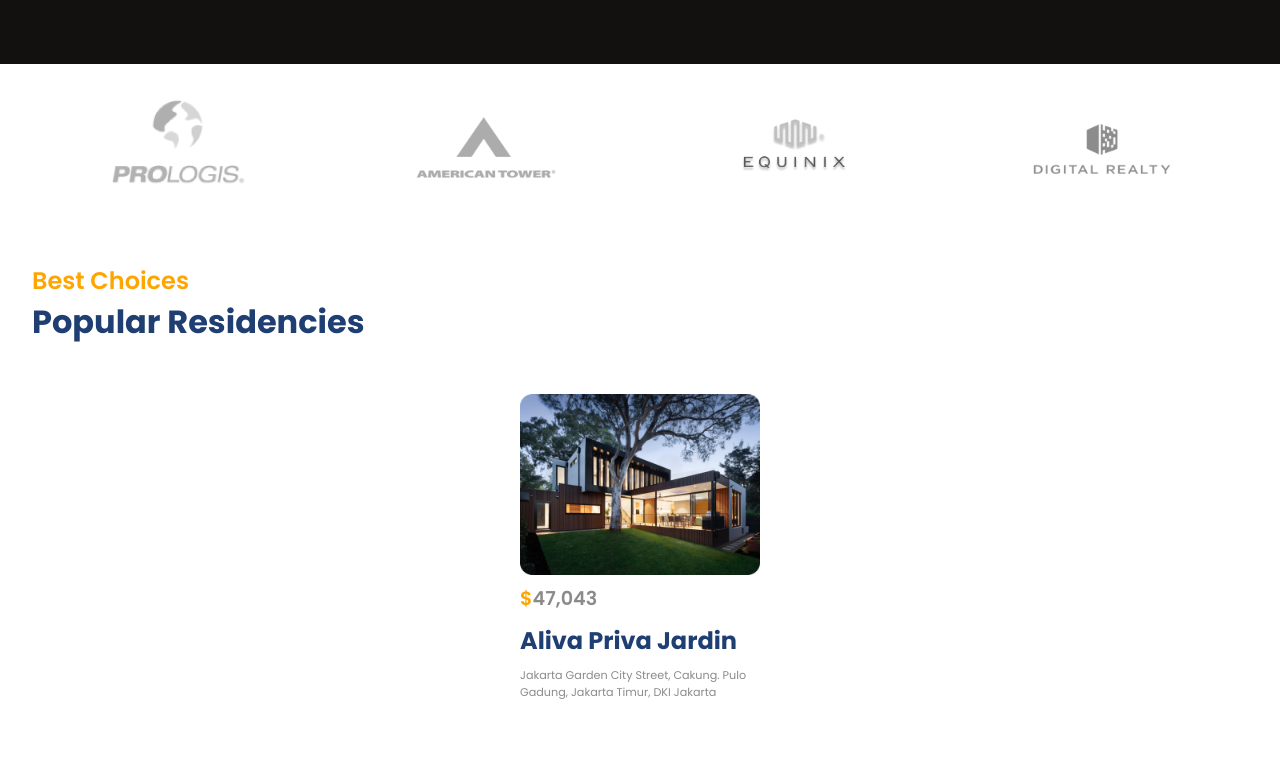
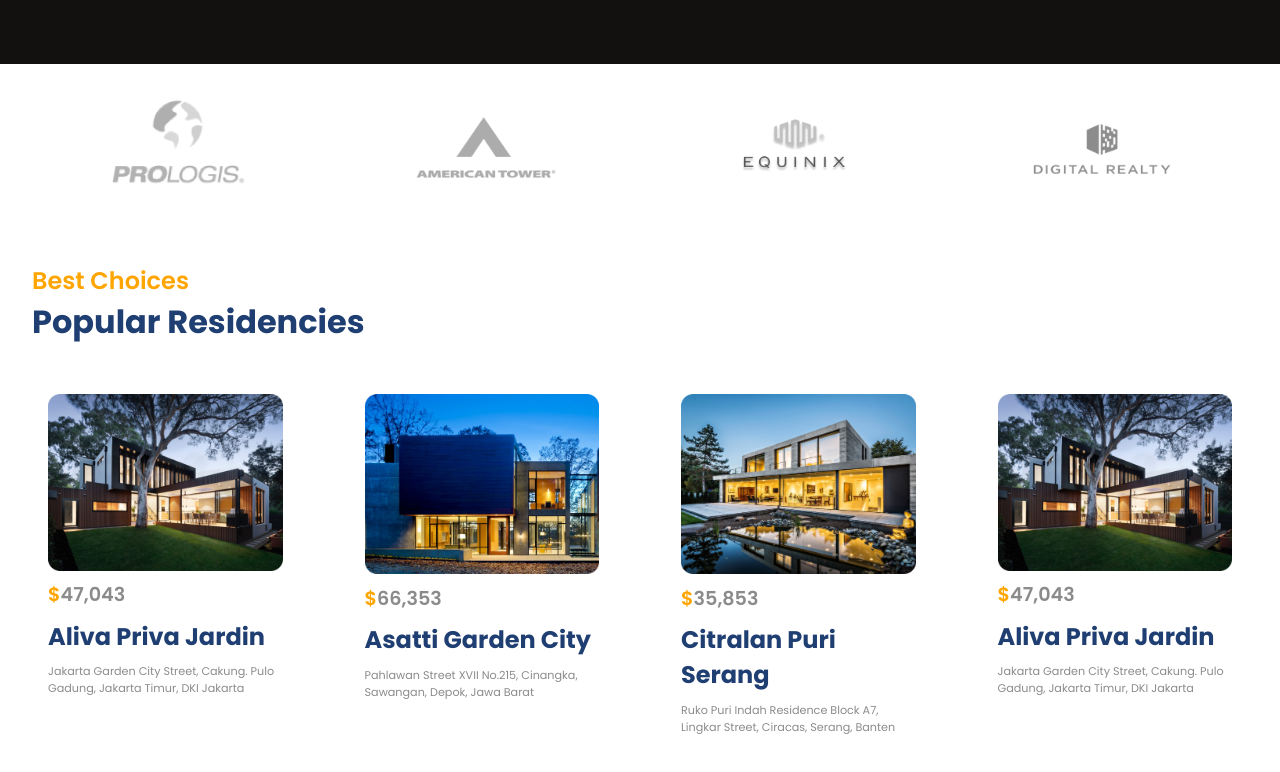
Before and after one commit to noahnoahnoahtran/Web_Dev, a React (Create React App) app in the folder Website/8_real_estate/: page / in a window 1280 px wide. Shown: the part 663-1435 px from the top of the page. Built offline with nearby package versions, Linux system fonts and the light colour scheme.

Commit message:
feat(residencies): add slider settings

```diff
--- a/Website/8_real_estate/src/components/Residencies/Residencies.jsx
+++ b/Website/8_real_estate/src/components/Residencies/Residencies.jsx
@@ -3,6 +3,7 @@ import { Swiper, SwiperSlide, useSwiper } from "swiper/react";
 import "./Residencies.css";
 import "swiper/css";
 import data from "../../utils/slider.json";
+import { sliderSettings } from "../../utils/common";
 
 function Residencies() {
   return (
@@ -12,7 +13,7 @@ function Residencies() {
           <span className="orangeText">Best Choices</span>
           <span className="primaryText">Popular Residencies</span>
         </div>
-        <Swiper>
+        <Swiper {...sliderSettings}>
           {data.map((card, i) => (
             <SwiperSlide key={i}>
               <div className="flexColStart r-card">
--- /dev/null
+++ b/Website/8_real_estate/src/utils/common.js
@@ -0,0 +1,18 @@
+export const sliderSettings = {
+  slidesPerView: 1,
+  spaceBetween: 50,
+  breakpoints: {
+    480: {
+      slidesPerView: 1,
+    },
+    600: {
+      slidesPerView: 2,
+    },
+    750: {
+      slidesPerView: 3,
+    },
+    1100: {
+      slidesPerView: 4,
+    },
+  },
+};
```
